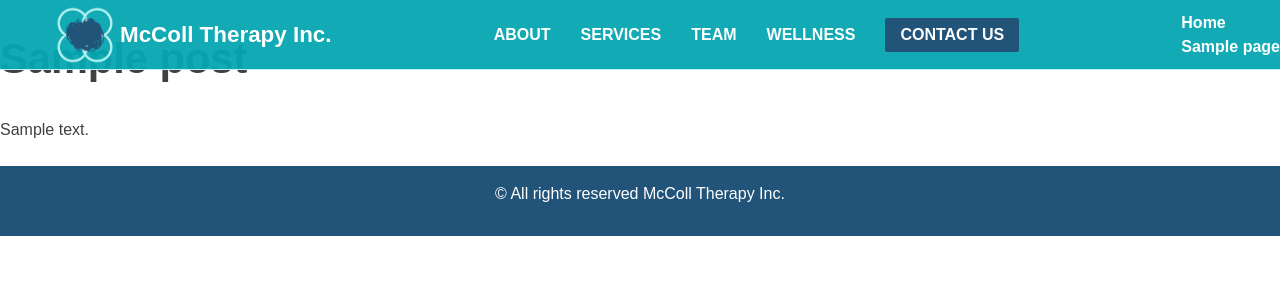
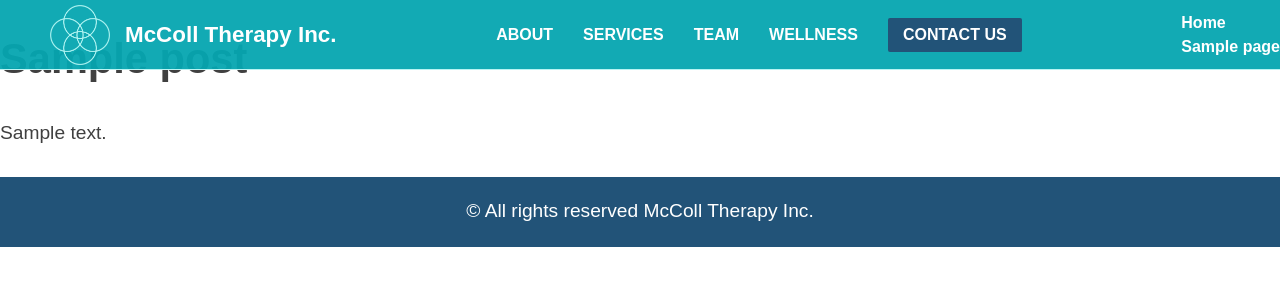
Before and after one commit to kcyoung1/wordpress-mccoll-therapy, a WordPress theme: template themes/mccoll-therapy/page.php in a window 1280 px wide. Shown: the top 300 px of the page. Run offline with PHP 8.4 and a stand-in for WordPress, Linux system fonts and the light colour scheme; the site name, menu and one post (Sample post) are stand-ins, and other content is empty; some libraries are stand-ins or nearby versions.

Commit message:
change logo on the nav, increase font-size to whole website, align text centre, to subheader

```diff
--- a/themes/mccoll-therapy/footer.php
+++ b/themes/mccoll-therapy/footer.php
@@ -10,7 +10,7 @@
 			</div><!-- #content -->
 
 			<footer id="colophon" class="site-footer" role="contentinfo">
-				<div class="site-info">
+				<div class="">
 					<a href="<?php echo esc_url( 'https://wordpress.org/' ); ?>" class="display-none"><?php printf( esc_html( 'Proudly powered by %s' ), 'WordPress' ); ?></a>
 					<p>&#169; All rights reserved McColl Therapy Inc.</p>
 				</div><!-- .site-info -->
--- a/themes/mccoll-therapy/header.php
+++ b/themes/mccoll-therapy/header.php
@@ -28,7 +28,7 @@
 
 				<nav id="site-navigation" class="main-navigation" role="navigation">
 					<div class="logo-container">
-							<a href="#home" class="mccoll-logo"><img src="<?php bloginfo('template_directory'); ?>/assets/icons/mccoll-therapy.png" alt="McColl Therapy Logo" /></a>
+							<a href="#home" class="mccoll-logo"><img src="<?php bloginfo('template_directory'); ?>/assets/icons/logo.png" alt="McColl Therapy Logo" /></a>
 							<a href="#home" class="mccoll-name"><h3>McColl Therapy Inc.</h3></a>
 					</div>
 					<button type="button" class="tcon tcon-menu--xcross" aria-label="toggle menu">
--- a/themes/mccoll-therapy/sass/fonts/_typography.scss
+++ b/themes/mccoll-therapy/sass/fonts/_typography.scss
@@ -9,8 +9,11 @@ select,
 textarea {
 	color: $color__text-main;
 	font-family: $font__main;
-	@include font-size(1);
+	font-size: 1.1rem;
 	line-height: $font__line-height-body;
+	@include tablet {
+		font-size: 1.2rem;
+	}
 }
 
 /* Headings */
--- a/themes/mccoll-therapy/sass/layout/_footer.scss
+++ b/themes/mccoll-therapy/sass/layout/_footer.scss
@@ -4,5 +4,10 @@
 .site-footer {
   background: $color__navy;
   height: 70px;
+  @extend .center;
   width: 100%;
+  color: white;
+  p {
+    margin: 0;
+  }
 }
--- a/themes/mccoll-therapy/sass/layout/_navigation.scss
+++ b/themes/mccoll-therapy/sass/layout/_navigation.scss
@@ -157,7 +157,9 @@
 	}
 	img {
 		height: 60px;
-		width: 70px;
+	  width: 60px;
+	 margin-right: 15px;
+
 	}
 	.nav {
 		display: flex;
--- a/themes/mccoll-therapy/sass/sections/_contact.scss
+++ b/themes/mccoll-therapy/sass/sections/_contact.scss
@@ -20,7 +20,7 @@
     text-shadow: none;
     border: none;
     color: $color__white;
-    font-size: 1rem;
+    font-size: 1.1rem;
     padding: 7px 25px;
     &:hover {
       box-shadow: none;
@@ -28,20 +28,17 @@
       border: none;
     }
   }
-  .wpcf7-text {
+  .wpcf7-text, .wpcf7-textarea {
     outline: none;
     border: 0;
     border-bottom: 2px solid $color__turq;
     border-radius: 0;
-    width: 300px;
+    max-width: 350px;
+    width: 100%;
   }
   .wpcf7-textarea {
-    outline: none;
-    border: 0;
+    height: 242px;
     border-left: 2px solid $color__turq;
-    border-bottom: 2px solid $color__turq;
-    border-radius: 0;
-    width: 300px;
   }
   .contact-form-info {
     display: block;
@@ -52,8 +49,8 @@
       max-width: 400px;
       width: 100%;
       height: 350px;
-      background: linear-gradient(180deg,rgba(0,0,0,.4)  0,rgba(0,0,0,.4)), url(../../assets/images/contact.jpg) no-repeat;
-      background-position: 30%;
+      background: linear-gradient(180deg,rgba(0,0,0,.6)  0,rgba(0,0,0,.6)), url(../../assets/images/contact.jpg) no-repeat;
+      background-position: 70%;
       background-size: cover;
       display: flex;
       justify-content: center;
@@ -65,9 +62,10 @@
       margin: 0 auto;
       @include tablet {
         order: 2;
-        background-position: 24%;
+        background-position: 80%;
         background-size: cover;
         margin-left: 50px;
+        margin-top: 20px;
         height: 550px;
       }
       span {
--- a/themes/mccoll-therapy/sass/sections/_hero-banner.scss
+++ b/themes/mccoll-therapy/sass/sections/_hero-banner.scss
@@ -17,6 +17,7 @@
   h5 {
     position: relative;
     z-index: 1;
+    text-align: center;
   }
 }
 .gradient{
--- a/themes/mccoll-therapy/sass/sections/_profile.scss
+++ b/themes/mccoll-therapy/sass/sections/_profile.scss
@@ -24,7 +24,6 @@
           order: 2;
         }
         @include desktop {
-          margin-right: 200px;
           border-radius: 2px;
           height: 400px;
           width: 300px;
@@ -53,13 +52,14 @@
     }
     .profile-line {
       border-bottom: 2px solid $color__turq;
-      width: 400px;
+      max-width: 400px;
+      width: 100%;
       @include tablet {
         margin-left: auto;
       }
     }
     p, li {
-      font-size: 0.9rem;
+      font-size: 1.1rem;
       @include tablet {
         width: 400px;
         margin-left: auto;
--- a/themes/mccoll-therapy/sass/sections/_wellness.scss
+++ b/themes/mccoll-therapy/sass/sections/_wellness.scss
@@ -128,6 +128,12 @@
       width: 100%;
       max-width: 1000px;
       font-size: 1.1rem;
+      @include tablet {
+        font-size: 1.2rem;
+      }
+      @include desktop {
+        font-size: 1.4rem;
+      }
   }
   .btn {
     background: white;
--- a/themes/mccoll-therapy/style.css
+++ b/themes/mccoll-therapy/style.css
@@ -57,7 +57,7 @@ Nicolas Gallagher and Jonathan Neal http://necolas.github.com/normalize.css/
     background: rgba(34, 83, 120, 0.8);
     color: white; }
 
-.center, .container, h2, .site-info, .banner-wrapper .hero-banner, .services-wrapper, .wellness-wrapper, .wellness-wrapper .wellness-banner, .resources-wrapper .resources-banner {
+.center, .container, h2, .site-info, .site-footer, .banner-wrapper .hero-banner, .services-wrapper, .wellness-wrapper, .wellness-wrapper .wellness-banner, .resources-wrapper .resources-banner {
   display: -ms-flexbox;
   display: flex;
   -ms-flex-direction: column;
@@ -269,9 +269,15 @@ select,
 textarea {
   color: #404040;
   font-family: sans-serif;
-  font-size: 16px;
-  font-size: 1rem;
+  font-size: 1.1rem;
   line-height: 1.5; }
+  @media (min-width: 768px) {
+    body,
+    button,
+    input,
+    select,
+    textarea {
+      font-size: 1.2rem; } }
 
 /* Headings */
 h1, h2, h3, h4, h5, h6 {
@@ -621,7 +627,8 @@ textarea {
         font-size: 1.4rem; } }
   .main-navigation img {
     height: 60px;
-    width: 70px; }
+    width: 60px;
+    margin-right: 15px; }
   .main-navigation .nav {
     display: -ms-flexbox;
     display: flex;
@@ -982,7 +989,10 @@ object {
 .site-footer {
   background: #225378;
   height: 70px;
-  width: 100%; }
+  width: 100%;
+  color: white; }
+  .site-footer p {
+    margin: 0; }
 
 .bx-viewport {
   box-shadow: none !important;
```
Also changed, not shown: other parts of themes/mccoll-therapy/style.css (+21 -16 lines), themes/mccoll-therapy/assets/icons/logo.png (added), themes/mccoll-therapy/assets/images/contact.jpg, themes/mccoll-therapy/build/css/style.min.css.
